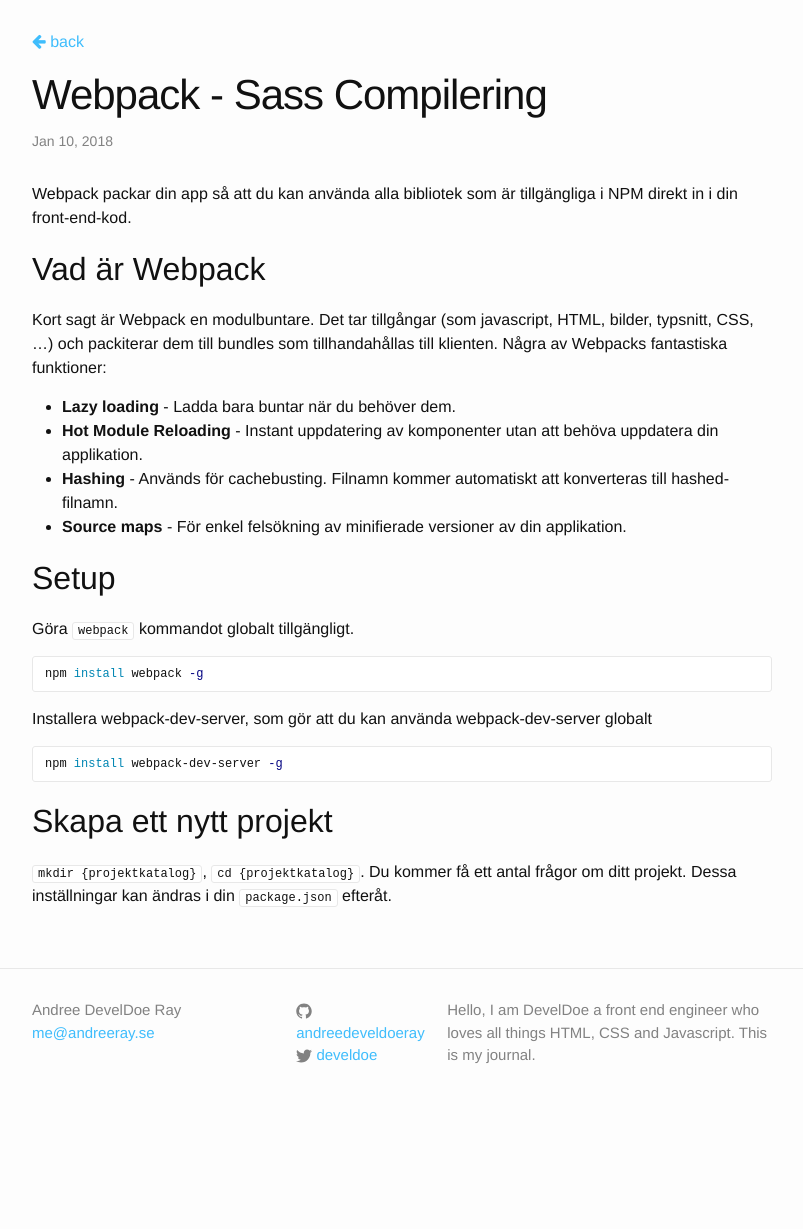
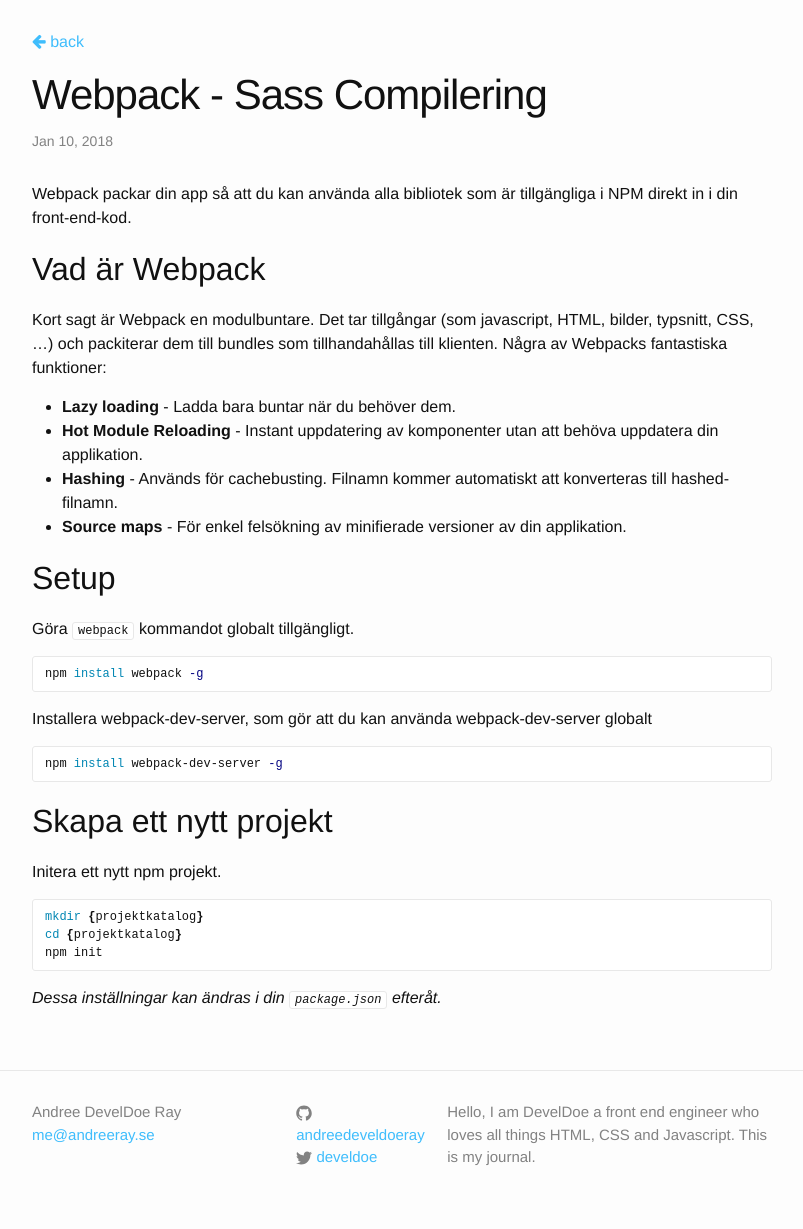
Before and after one commit to develdoe/develdoe.github.io, a Jekyll site: the page built from _posts/2018-01-10-webpack-sass-compilering.md, in a window 1280 px wide. Shown: the whole page, without its empty margins (238-1041 px from the left). Built offline with Jekyll 4.4.1, drawn with Linux system fonts in a browser that asks for light colours; before the commit the page ends 1127 px from its top, so only the background shows below that.

Commit message:
Create 2018-01-10-webpack-sass-compilering.md

````diff
--- a/_posts/2018-01-10-webpack-sass-compilering.md
+++ b/_posts/2018-01-10-webpack-sass-compilering.md
@@ -30,4 +30,12 @@
 
 ## Skapa ett nytt projekt
 
-`mkdir {projektkatalog}`, `cd {projektkatalog}`. Du kommer få ett antal frågor om ditt projekt. Dessa inställningar kan ändras i din `package.json` efteråt.
+Initera ett nytt npm projekt.
+
+```bash
+mkdir {projektkatalog}
+cd {projektkatalog}
+npm init
+```
+
+*Dessa inställningar kan ändras i din `package.json` efteråt.*
````
